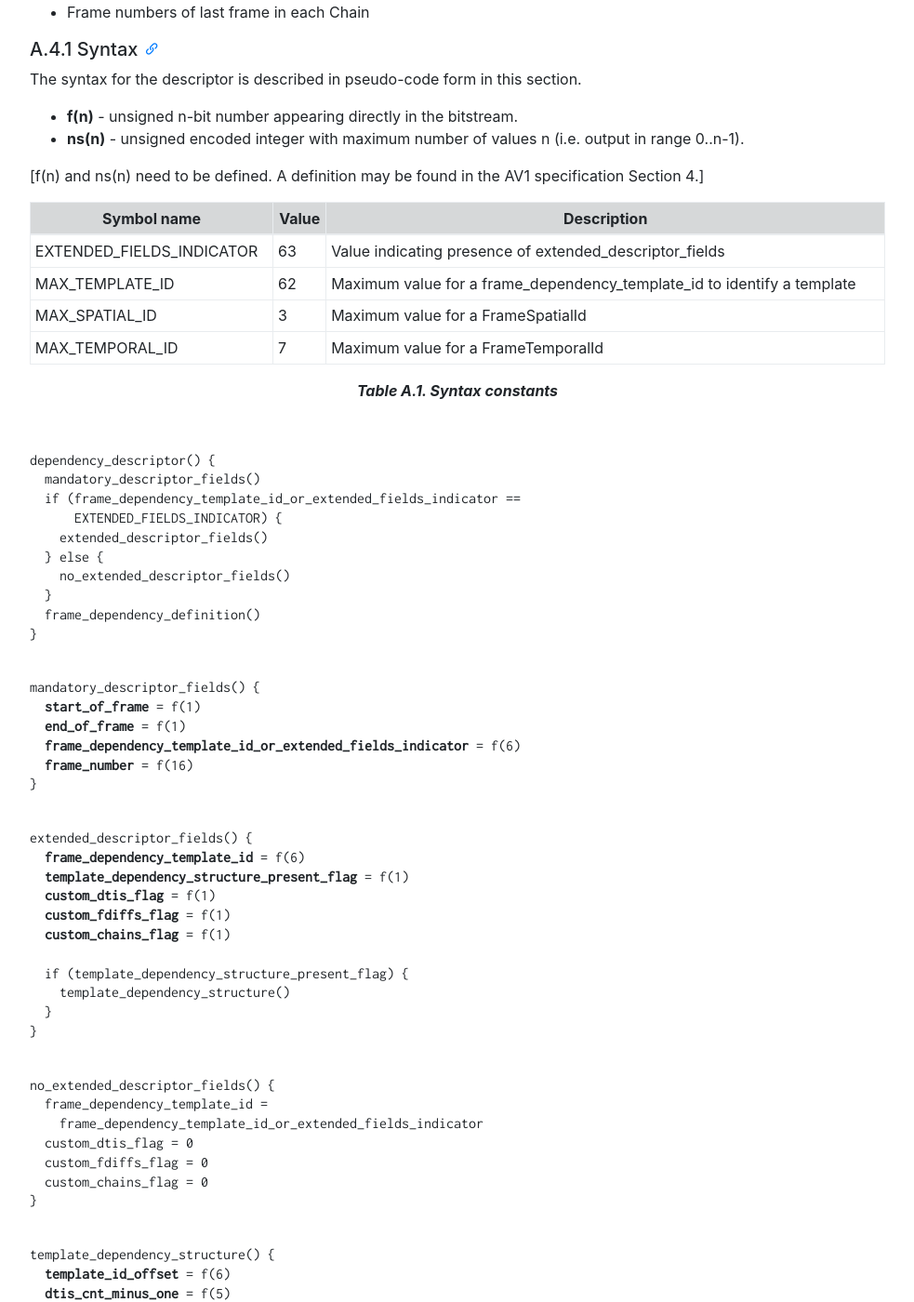
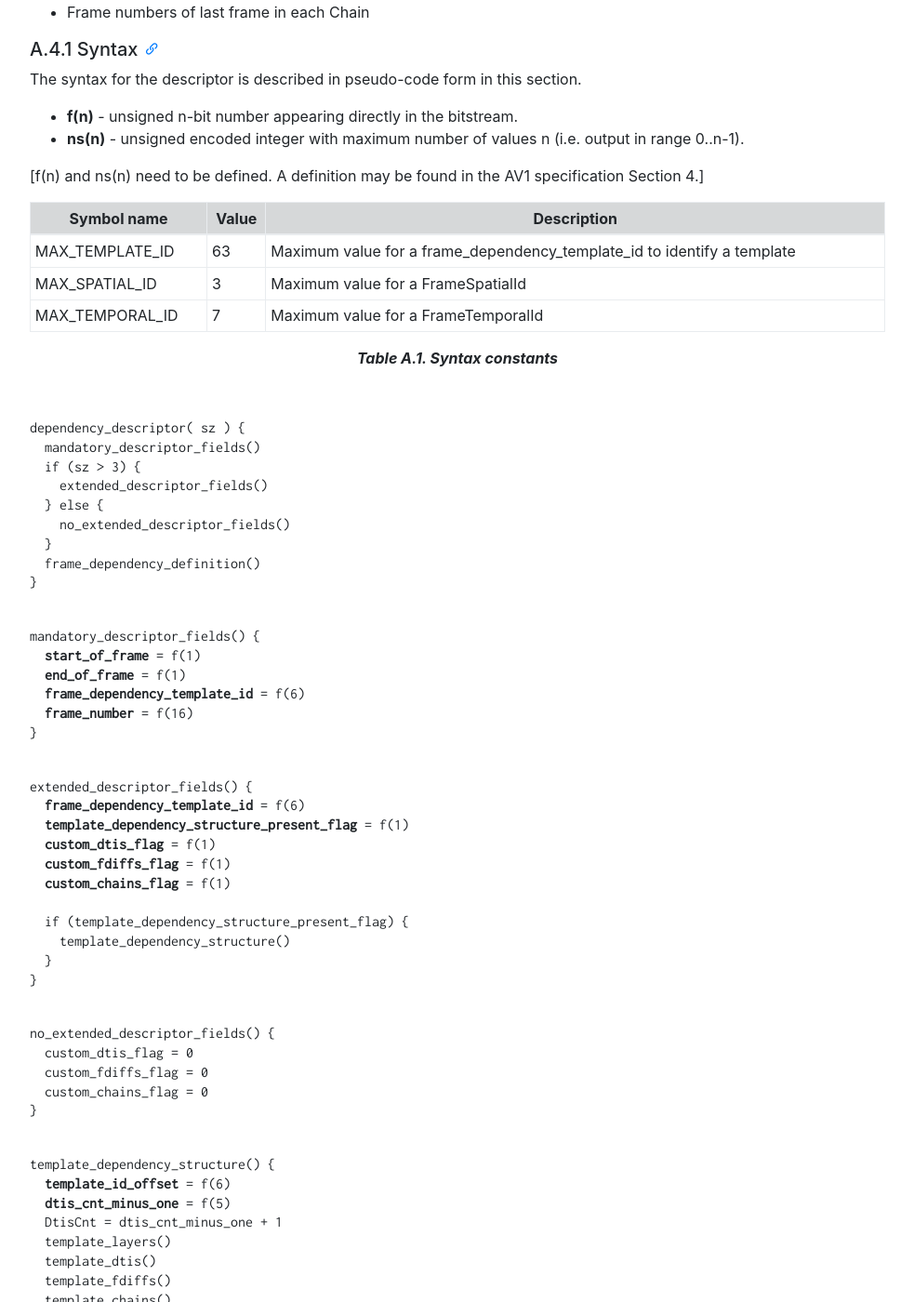
Before and after one commit to AOMediaCodec/av1-rtp-spec, a Jekyll site: the page built from index.md, in a window 1280 px wide and 1400 px high, scrolled down 15213 px. Shown: the whole window at 93% size, without its empty margins (53-1036 px from the left). Built offline with Jekyll 4.4.1, drawn with Linux system fonts in a browser that asks for light colours; nearby versions of some CDN libraries; some of the changed text lies outside the part shown.

Commit message:
Use size of the extension as extended fields indicator

```diff
--- a/av1-rtp-spec.md
+++ b/av1-rtp-spec.md
@@ -728,8 +728,7 @@ The syntax for the descriptor is described in pseudo-code form in this section.
 
 | Symbol name               | Value | Description                                         |
 | ------------------------- | ----- | --------------------------------------------------- |
-| EXTENDED_FIELDS_INDICATOR | 63    | Value indicating presence of extended_descriptor_fields
-| MAX_TEMPLATE_ID           | 62    | Maximum value for a frame_dependency_template_id to identify a template
+| MAX_TEMPLATE_ID           | 63    | Maximum value for a frame_dependency_template_id to identify a template
 | MAX_SPATIAL_ID            | 3     | Maximum value for a FrameSpatialId
 | MAX_TEMPORAL_ID           | 7     | Maximum value for a FrameTemporalId
 {:.table .table-sm .table-bordered }
@@ -739,10 +738,9 @@ Table A.1. Syntax constants
 
 
 <pre><code>
-dependency_descriptor() {
+dependency_descriptor( sz ) {
   mandatory_descriptor_fields()
-  if (frame_dependency_template_id_or_extended_fields_indicator ==
-      EXTENDED_FIELDS_INDICATOR) {
+  if (sz > 3) {
     extended_descriptor_fields()
   } else {
     no_extended_descriptor_fields()
@@ -756,7 +754,7 @@ dependency_descriptor() {
 mandatory_descriptor_fields() {
   <b>start_of_frame</b> = f(1)
   <b>end_of_frame</b> = f(1)
-  <b>frame_dependency_template_id_or_extended_fields_indicator</b> = f(6)
+  <b>frame_dependency_template_id</b> = f(6)
   <b>frame_number</b> = f(16)
 }
 </code></pre>
@@ -779,8 +777,6 @@ extended_descriptor_fields() {
 
 <pre><code>
 no_extended_descriptor_fields() {
-  frame_dependency_template_id =
-    frame_dependency_template_id_or_extended_fields_indicator
   custom_dtis_flag = 0
   custom_fdiffs_flag = 0
   custom_chains_flag = 0
@@ -994,10 +990,6 @@ described in this section.
     **Note:** values out of the valid range indicate a change of the Frame
     dependency structure.
     {:.alert .alert-info }
-
-  * **frame_dependency_template_id_or_extended_fields_indicator**: when equal to
-    EXTENDED_FIELDS_INDICATOR, extended_descriptor_fields MUST be present.
-    Otherwise, extended_descriptor_fields MUST NOT be present.
 
 **Extended Descriptor Fields**
 
```
